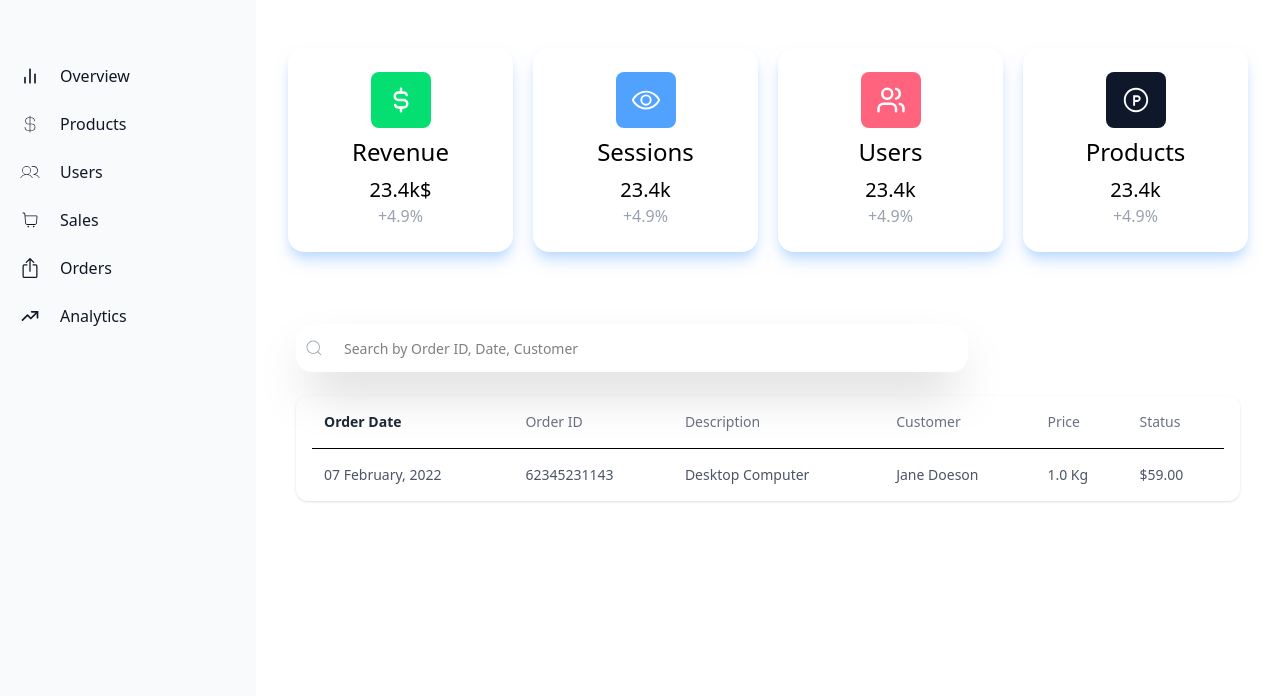
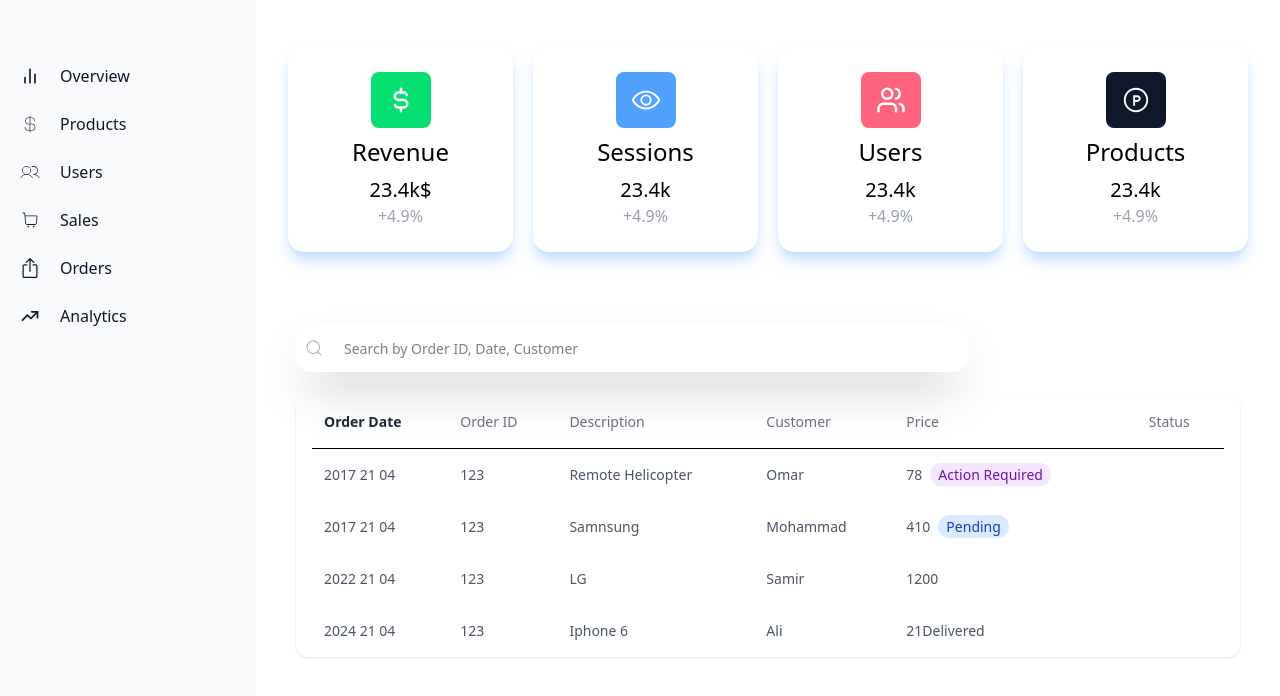
Before and after one commit to jamilshehab/react-ecommerce-dashboard, a React (Vite) app in the folder react-dashboard/: page /products in a window 1280 px wide. Shown: the top 696 px of the page. Built offline with nearby package versions, Linux system fonts and the light colour scheme.

Commit message:
table almost refactored

```diff
--- a/react-dashboard/src/components/products/ProductTable.tsx
+++ b/react-dashboard/src/components/products/ProductTable.tsx
@@ -1,6 +1,8 @@
 import Search from "../common/search/Search";
 import { ProductTableProps } from "../../types/index";
 import Thead from "./subcomponent/Thead";
+import Tbody from "./subcomponent/Tbody";
+import { productData } from "../../data/data";
 
 const ProductTable = () => {
   return (
@@ -19,33 +21,18 @@ const ProductTable = () => {
             <table className="min-w-full border-collapse border-spacing-y-2 border-spacing-x-2">
               <Thead />
               <tbody className="bg-white lg:border-gray-300">
-                <tr className="">
-                  <td className="whitespace-no-wrap py-4 text-left text-sm text-gray-600 sm:px-3 lg:text-left">
-                    07 February, 2022
-                  </td>
-
-                  <td className="whitespace-no-wrap hidden py-4 text-sm font-normal text-gray-600 sm:px-3 lg:table-cell">
-                    62345231143
-                  </td>
-
-                  <td className="whitespace-no-wrap hidden py-4 text-sm font-normal text-gray-600 sm:px-3 lg:table-cell">
-                    Desktop Computer
-                  </td>
-
-                  <td className="whitespace-no-wrap hidden py-4 text-left text-sm text-gray-600 sm:px-3 lg:table-cell lg:text-left">
-                    Jane Doeson
-                  </td>
-
-                  <td className="whitespace-no-wrap hidden py-4 text-left text-sm text-gray-600 sm:px-3 lg:table-cell lg:text-left">
-                    1.0 Kg
-                  </td>
-                  <td className="whitespace-no-wrap py-4 text-right text-sm text-gray-600 sm:px-3 lg:text-left">
-                    $59.00
-                    <span className="mt-1 ml-auto block w-fit whitespace-nowrap rounded-full bg-purple-100 px-2 py-0.5 text-center text-xs text-purple-800 lg:hidden">
-                      Action Required
-                    </span>
-                  </td>
-                </tr>
+                {productData.map((item: any) => (
+                  <Tbody
+                    key={item.id}
+                    className={item.className}
+                    orderId={item.orderId}
+                    orderDate={item.orderDate}
+                    customer={item.customer}
+                    product={item.name}
+                    productStatus={item.status}
+                    price={item.price}
+                  />
+                ))}
               </tbody>
             </table>
           </div>
--- /dev/null
+++ b/react-dashboard/src/components/products/subcomponent/Tbody.tsx
@@ -0,0 +1,38 @@
+import { ProductTableProps } from "../../../types";
+
+const Tbody = ({
+  customer,
+  orderDate,
+  orderId,
+  product,
+  price,
+  className,
+  productStatus,
+}: ProductTableProps) => {
+  return (
+    <tr className="" id="">
+      <td className="whitespace-no-wrap py-4 text-left text-sm text-gray-600 sm:px-3 lg:text-left">
+        {orderDate}
+      </td>
+
+      <td className="whitespace-no-wrap hidden py-4 text-sm font-normal text-gray-600 sm:px-3 lg:table-cell">
+        {orderId}
+      </td>
+
+      <td className="whitespace-no-wrap hidden py-4 text-sm font-normal text-gray-600 sm:px-3 lg:table-cell">
+        {product}
+      </td>
+
+      <td className="whitespace-no-wrap hidden py-4 text-left text-sm text-gray-600 sm:px-3 lg:table-cell lg:text-left">
+        {customer}
+      </td>
+
+      <td className="whitespace-no-wrap py-4 text-right text-sm text-gray-600 sm:px-3 lg:text-left">
+        {price}
+        <span className={className}>{productStatus}</span>
+      </td>
+    </tr>
+  );
+};
+
+export default Tbody;
--- a/react-dashboard/src/data/data.ts
+++ b/react-dashboard/src/data/data.ts
@@ -196,7 +196,7 @@ export const productData = [
     description: "A Brand New Helicopter For Sale ",
   },
   {
-    id: 0,
+    id: 1,
     name: "Samnsung ",
     price: "410",
     status: "Pending",
@@ -208,7 +208,7 @@ export const productData = [
     description: "A New Samnsung Mobile ",
   },
   {
-    id: 0,
+    id: 2,
     name: "LG",
     price: "1200",
     status: "Delivered",
@@ -220,7 +220,7 @@ export const productData = [
     description: "A New Telivision LG",
   },
   {
-    id: 0,
+    id: 3,
     name: " Iphone 6 ",
     price: "21",
     customer: "Ali",
--- a/react-dashboard/src/types/index.ts
+++ b/react-dashboard/src/types/index.ts
@@ -20,9 +20,11 @@ export interface PieChartsProps {
 }
 
 export interface ProductTableProps {
-  name: string;
+  product: string;
   className: string;
   orderId: string;
   orderDate: string;
   price: string;
+  customer: string;
+  productStatus: string;
 }
```
